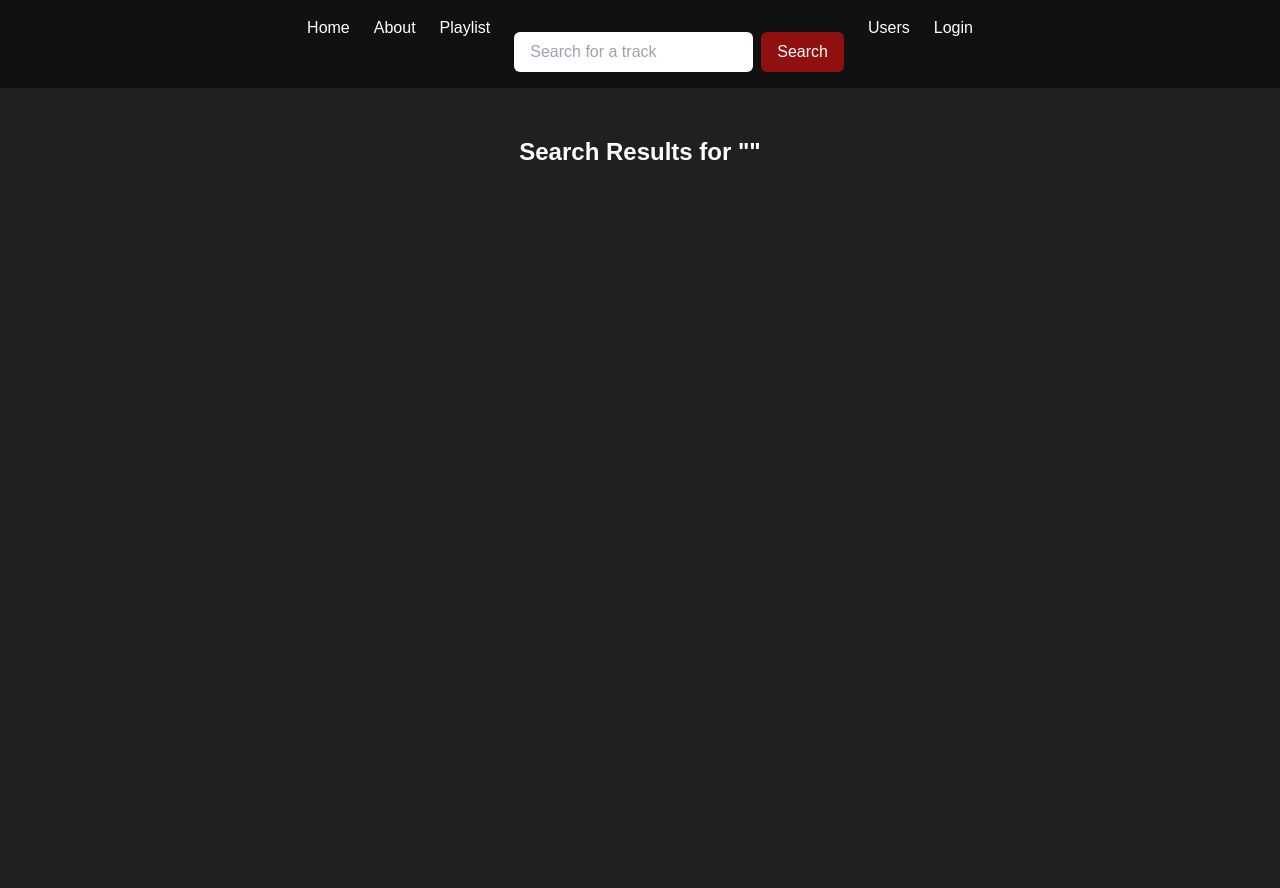
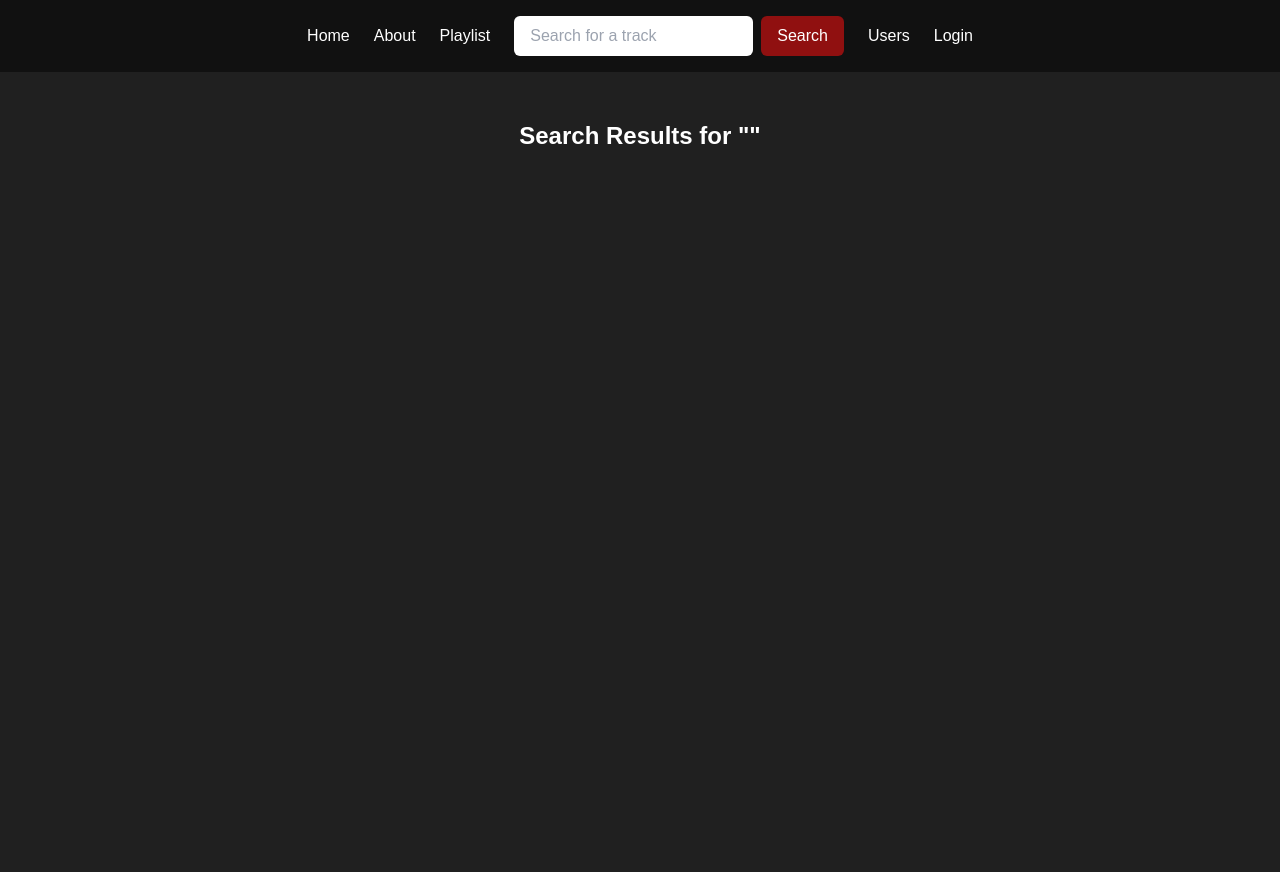
Before and after one commit to GitMing11/music-db, a Next.js app: page /search in a window 1280 px wide. Built offline with nearby package versions, Linux system fonts and the light colour scheme.

Commit message:
헤더 중앙 정렬

```diff
--- a/app/components/Header.tsx
+++ b/app/components/Header.tsx
@@ -21,7 +21,7 @@ export default function Header() {
   return (
     <header className="bg-[#111111] text-white shadow-md">
       <nav className="max-w-7xl mx-auto px-4 py-4">
-        <div className="flex flex-row space-x-6 justify-center">
+        <div className="flex flex-row space-x-6 justify-center items-center">
           <Link href="/" className="hover:text-[#901010] transition-colors">
             Home
           </Link>
@@ -43,7 +43,7 @@ export default function Header() {
           {/* 검색창 */}
           <form
             onSubmit={handleSearchSubmit}
-            className="mt-4 flex justify-center"
+            className="flex justify-center"
           >
             <input
               type="text"
```
